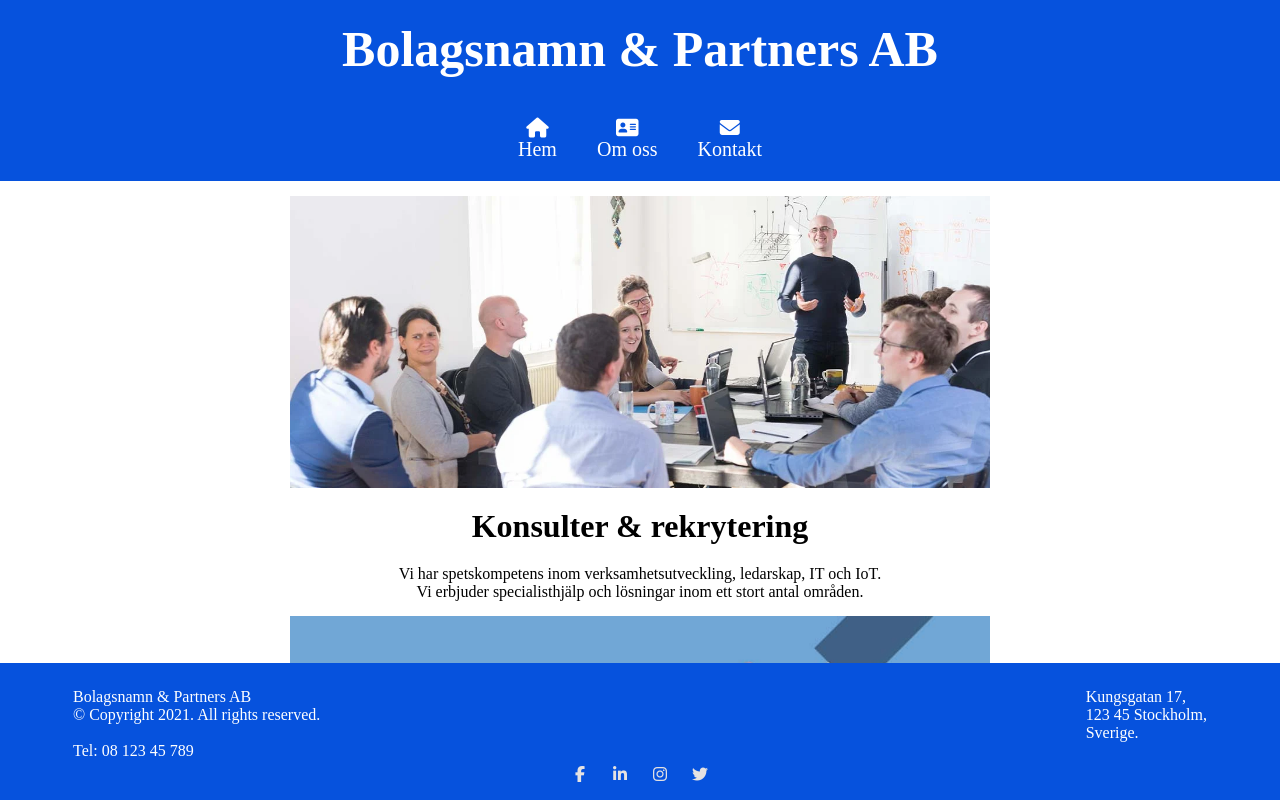
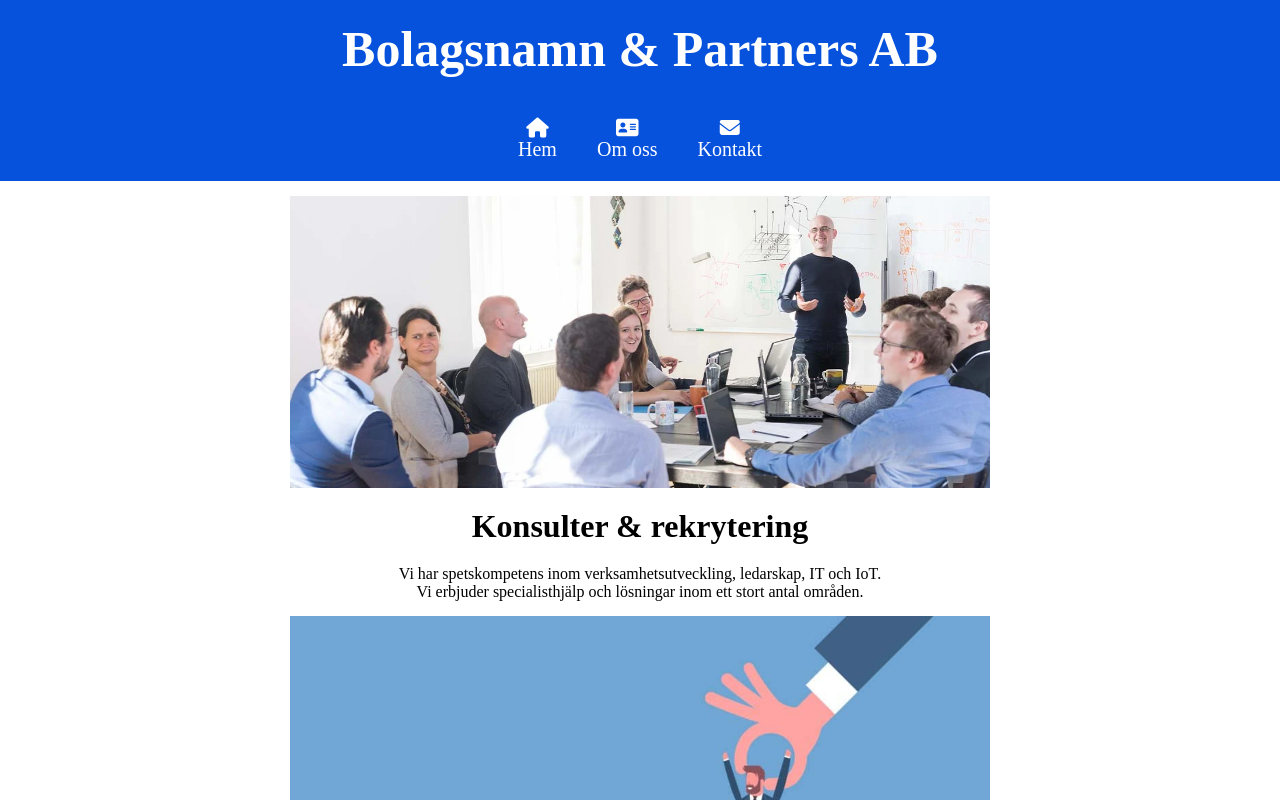
Before and after one commit to jenseneducation-john-gustafsson/agil-grupp-3, a Vue app: page /#/ in a window 1280 px wide. Shown: the top 800 px of the page. Built offline with nearby package versions, Linux system fonts and the light colour scheme.

Commit message:
removed fixed style from footer and adjusted margin to container in home

```diff
--- a/src/components/BottomFooter.vue
+++ b/src/components/BottomFooter.vue
@@ -83,7 +83,6 @@ export default {
 <style scoped>
 .footer-middle {
   background-color: #0652dd;
-  position: fixed;
   width: 100%;
   bottom: 0;
 }
--- a/src/views/Home.vue
+++ b/src/views/Home.vue
@@ -22,7 +22,7 @@
 
 <style lang="scss" scoped>
 .home {
-  margin-bottom: 15%;
+  margin-bottom: 2%;
 }
 .center {
   text-align: center;
```
